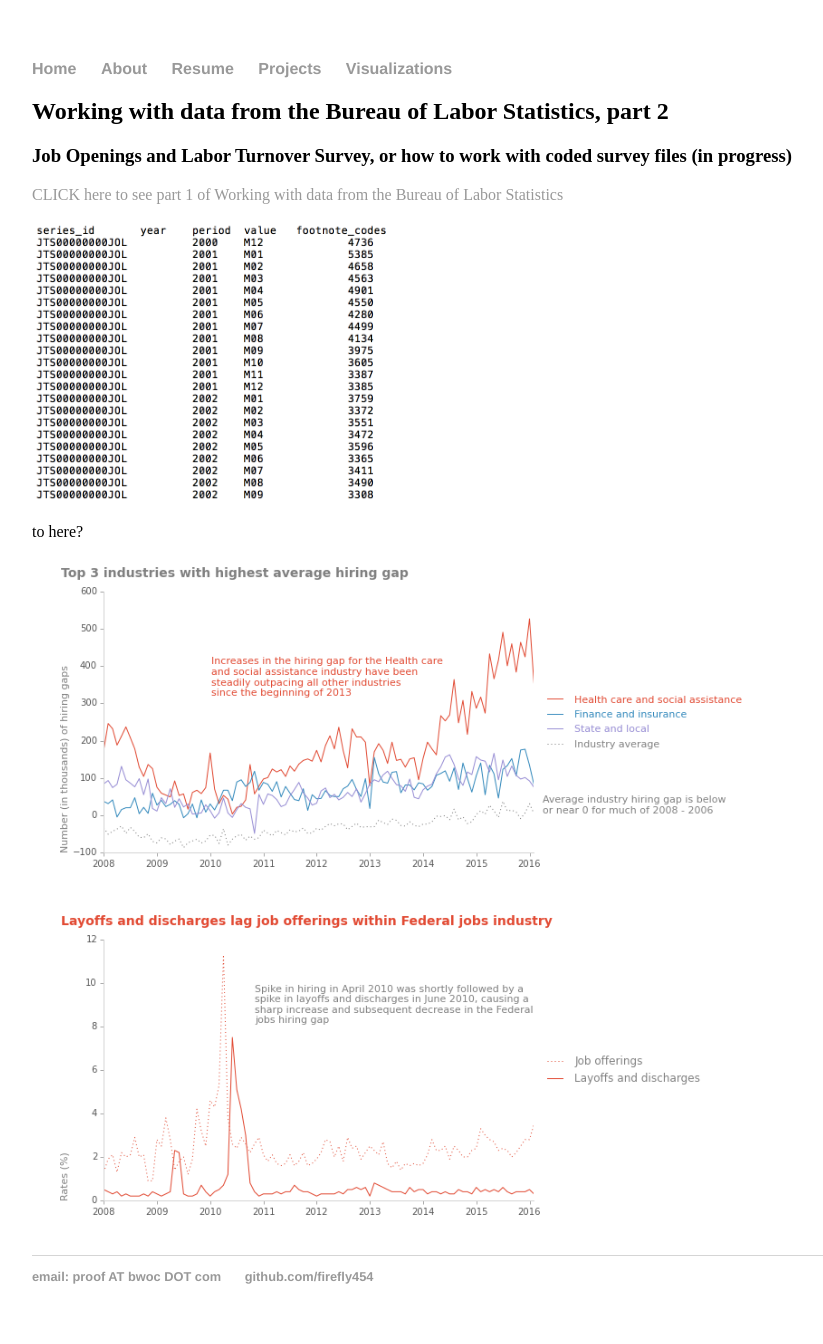
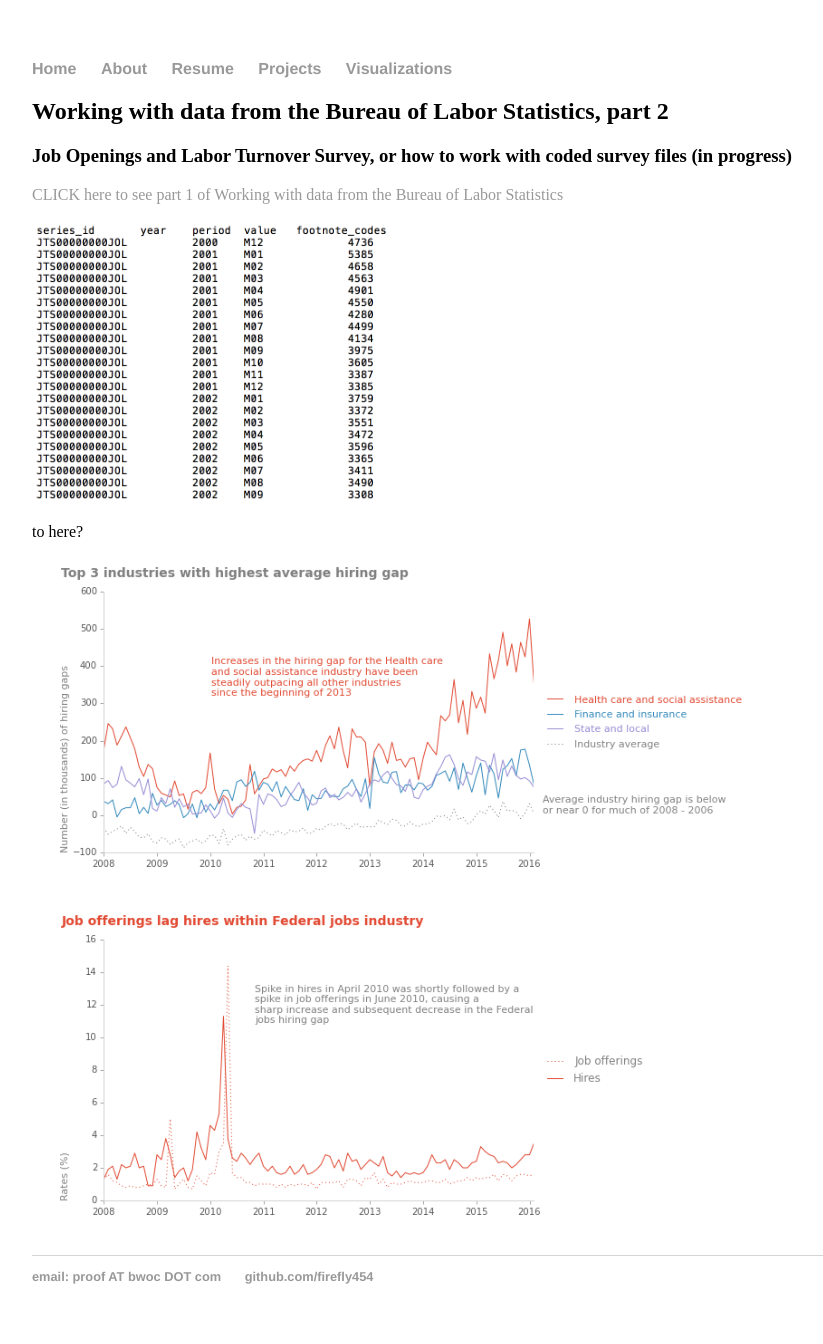
Before and after one commit to firefly454/firefly454.github.io, a Jekyll site: the page built from projects/bls2.html, in a window 1280 px wide. Shown: the whole page, without its empty margins (160-983 px from the left). Built offline with Jekyll 4.4.1, drawn with Linux system fonts in a browser that asks for light colours.

Commit message:
Update bls2.html

```diff
--- a/projects/bls2.html
+++ b/projects/bls2.html
@@ -12,7 +12,7 @@
 to here?<br><br>
 <!--<img src="bls_images/layoffs2.svg" alt="top 3 industries in layoffs and discharges" width="100%"><br><br>-->
 <img src="bls_images/top3_hiringgaps.png" alt="top 3 industries in hiring gaps" width="80%"><br><br>
-<img src="bls_images/federal_layoffs.png" alt="lag in federal jobs" width="80%"><br><br>
+<img src="bls_images/federal_HI_JO.png" alt="lag in federal jobs" width="80%"><br><br>
 <!--
 <script type='text/javascript' src='https://public.tableau.com/javascripts/api/viz_v1.js'></script><div class='tableauPlaceholder' style='width: 654px; height: 742px;'><noscript><a href='http:&#47;&#47;firefly454.github.io&#47;projects&#47;bls2.html'><img alt='Dashboard 1 ' src='https:&#47;&#47;public.tableau.com&#47;static&#47;images&#47;bl&#47;bls_part2_1&#47;Dashboard1&#47;1_rss.png' style='border: none' /></a></noscript><object class='tableauViz' width='654' height='742' style='display:none;'><param name='host_url' value='https%3A%2F%2Fpublic.tableau.com%2F' /> <param name='site_root' value='' /><param name='name' value='bls_part2_1&#47;Dashboard1' /><param name='tabs' value='no' /><param name='toolbar' value='yes' /><param name='static_image' value='https:&#47;&#47;public.tableau.com&#47;static&#47;images&#47;bl&#47;bls_part2_1&#47;Dashboard1&#47;1.png' /> <param name='animate_transition' value='yes' /><param name='display_static_image' value='yes' /><param name='display_spinner' value='yes' /><param name='display_overlay' value='yes' /><param name='display_count' value='yes' /><param name='showTabs' value='y' /></object></div>
 -->
```
